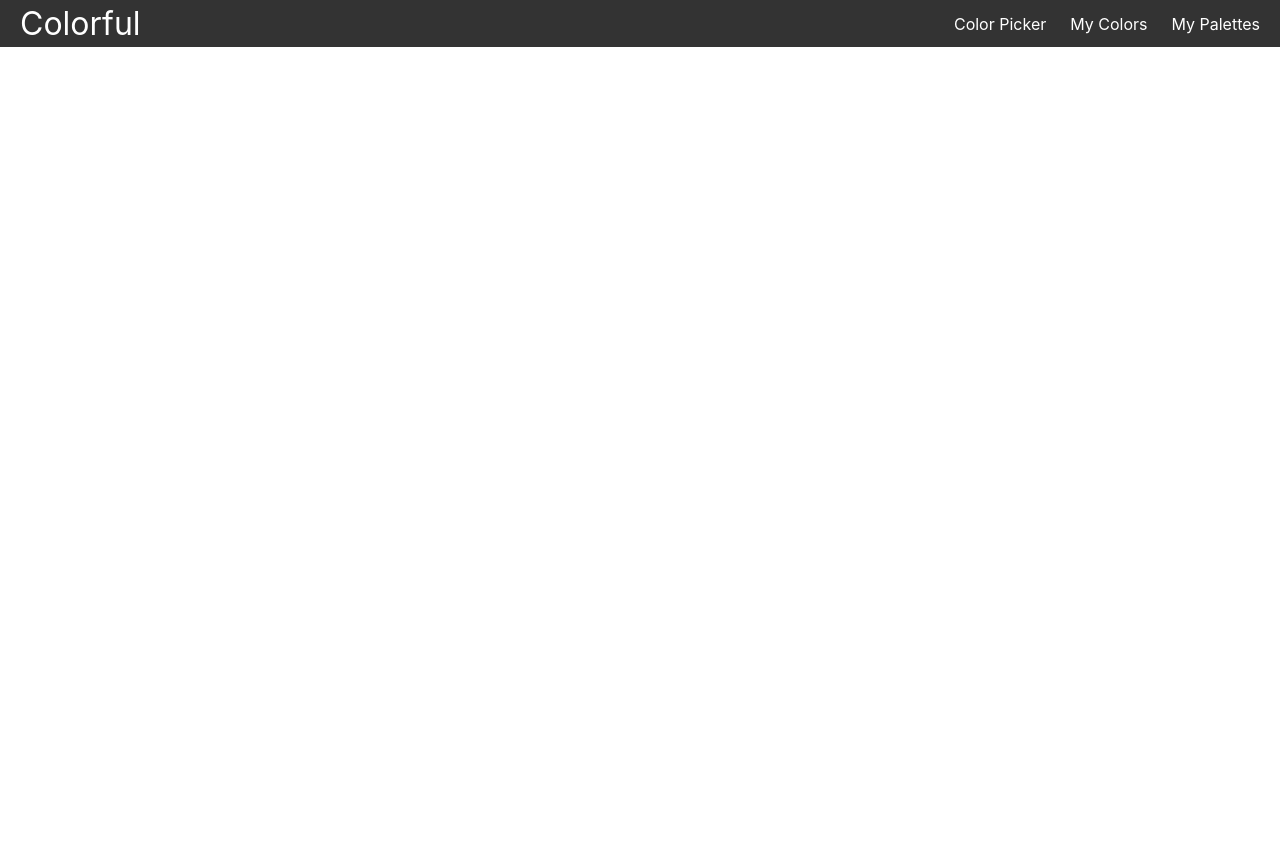
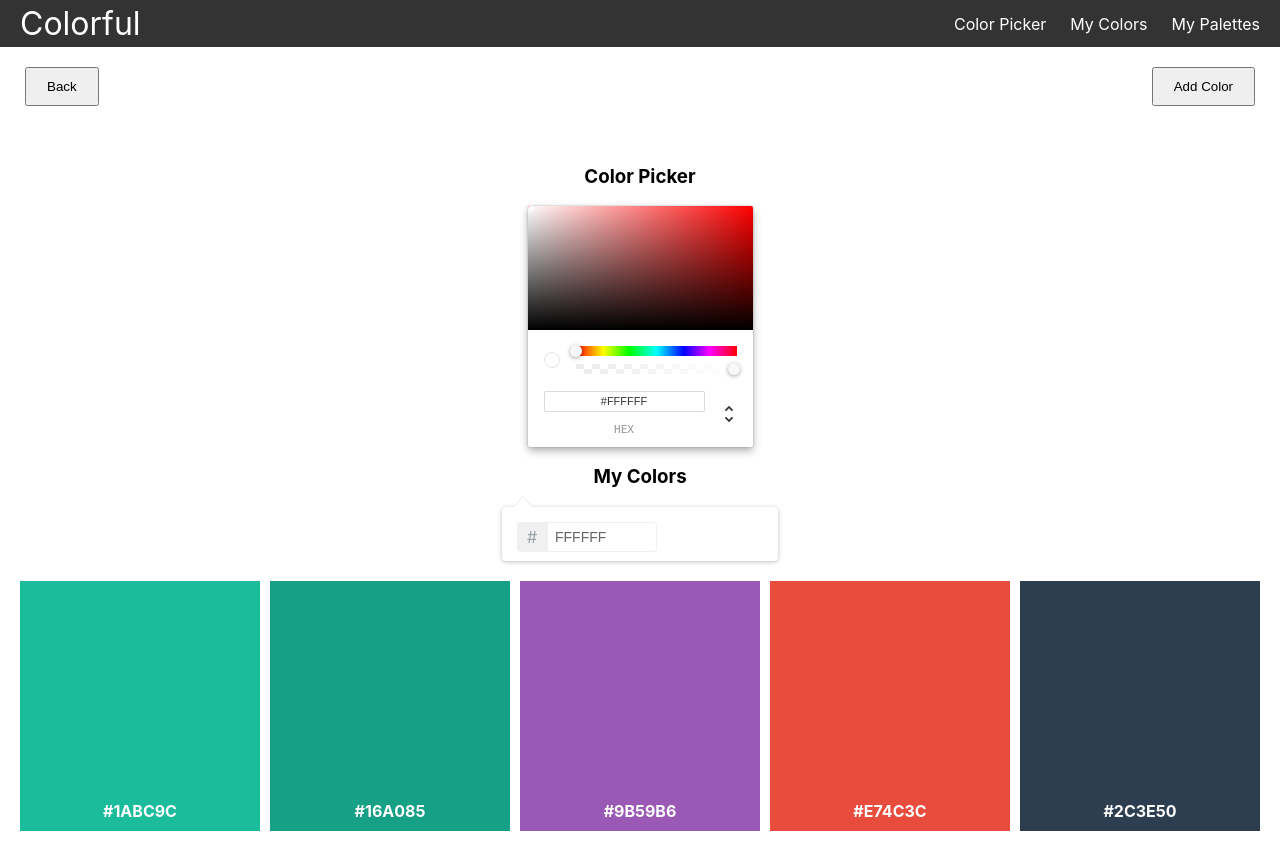
Before and after one commit to saruar-ryskaliyev/color-palette-front, a React (Create React App) app: page /create-palette in a window 1280 px wide. Before the commit the page ends 800 px from the top, so only its background shows below. Built offline with nearby package versions, Linux system fonts and the light colour scheme.

Commit message:
color palette prototype

```diff
--- a/package.json
+++ b/package.json
@@ -6,12 +6,14 @@
     "@testing-library/jest-dom": "^5.17.0",
     "@testing-library/react": "^13.4.0",
     "@testing-library/user-event": "^13.5.0",
+    "chroma-js": "^2.4.2",
     "react": "^18.2.0",
     "react-dom": "^18.2.0",
     "react-router-dom": "^6.22.3",
     "react-scripts": "^5.0.1",
-    "react-slider-color-picker": "^2.0.0",
+    "react-slugify": "^3.0.3",
     "rgb-to-hsl": "^0.0.3",
+    "styled-components": "^6.1.8",
     "web-vitals": "^2.1.4"
   },
   "scripts": {
--- a/src/App.js
+++ b/src/App.js
@@ -2,6 +2,8 @@ import Navbar from "./Navbar";
 import ColorPicker from "./pages/ColorPicker";
 import MyPalettes from "./pages/MyPalettes";
 import MyColors from "./pages/MyColors";
+import CreatePalette from "./pages/CreatePalette";
+
 import {Route, Routes} from "react-router-dom";
 
 function App(){
@@ -12,6 +14,7 @@ function App(){
                 <Route path="/" element={<ColorPicker />} />
                 <Route path="/my-palettes" element={<MyPalettes />} />
                 <Route path="/my-colors" element={<MyColors />} />
+                <Route path="/create-palette" element={<CreatePalette />} />
             </Routes>
         </div>
     </>
--- /dev/null
+++ b/src/pages/CreatePalette.js
@@ -0,0 +1,151 @@
+import React, { useState, useEffect } from 'react';
+import styled from 'styled-components';
+import { useNavigate } from 'react-router-dom';
+import { ChromePicker, TwitterPicker } from 'react-color';
+
+
+
+
+
+const Container = styled.div`
+    display: flex;
+    flex-direction: column;
+    align-items: center;
+    padding: 20px;
+`;
+
+const Header = styled.div`
+    display: flex;
+    justify-content: space-between;
+    width: 100%;
+    margin-bottom: 20px;
+`;
+
+const ColorGrid = styled.div`
+    display: grid;
+    grid-template-columns: repeat(auto-fit, minmax(100px, 1fr));
+    gap: 10px;
+    width: 100%;
+`;
+
+const ColorSwatch = styled.div`
+    height: 250px;
+    background-color: ${(props) => props.color};
+    display: flex;
+    align-items: flex-end;
+    justify-content: center;
+    color: #fff;
+    font-weight: bold;
+    padding: 10px;
+`;
+
+const Dropdown = styled.select`
+  padding: 5px;
+  margin-right: 10px;
+`;
+
+const Button = styled.button`
+  padding: 10px 20px;
+  margin: 0 5px;
+`;
+
+const ColorPickerContainer = styled.div`
+  margin: 20px 0;
+  display: flex;
+  justify-content: center;
+  align-items: center;
+  flex-direction: column;
+`;
+
+const MyColorsList = styled.div`
+  display: flex;
+  flex-wrap: wrap;
+  gap: 10px;
+  padding: 10px;
+`;
+
+const MyColorSwatch = styled.div`
+  width: 50px;
+  height: 50px;
+  background-color: ${(props) => props.color};
+  border-radius: 5px;
+  cursor: pointer;
+`;
+
+export default function CreatePalette() {
+
+    const navigate = useNavigate();
+
+    useEffect(() => {
+        const loadedColorObjects = JSON.parse(localStorage.getItem('colors')) || [];
+
+        const loadedColorStrings = loadedColorObjects.map(colorObj => colorObj.hex);
+
+        setMyColors(loadedColorStrings);
+      }, []);
+
+
+
+    const [colorFormat, setColorFormat] = useState('hex');
+    const [colors, setColors] = useState([
+        '#1ABC9C',
+        '#16A085',
+        '#9B59B6',
+        '#E74C3C',
+        '#2C3E50',
+    ]);
+    const [currentColor, setCurrentColor] = useState('#fff');
+    const [myColors, setMyColors] = useState([]);
+
+
+    console.log(myColors)
+
+
+
+      const addNewColor = (color) => {
+        setColors([...colors, color]);
+      };
+
+      const handleColorChange = (color) => {
+        setCurrentColor(color.hex);
+      };
+
+      const selectMyColor = (color) => {
+        setCurrentColor(color);
+      };
+
+      const goBack = () => {
+        navigate('/my-palettes');
+      };
+
+      return (
+        <Container>
+          <Header>
+            <Button onClick={goBack}>Back</Button>
+            <div>
+              <Button onClick={() => addNewColor(currentColor)}>Add Color</Button>
+            </div>
+          </Header>
+          <ColorPickerContainer>
+          < h3>Color Picker</h3>
+            <ChromePicker color={currentColor} onChangeComplete={handleColorChange} />
+            <h3>My Colors</h3>
+            <TwitterPicker
+                colors={myColors}
+                color={currentColor}
+                onChangeComplete={handleColorChange}
+            />
+          </ColorPickerContainer>
+
+
+
+          <ColorGrid>
+            {colors.map((color, index) => (
+              <ColorSwatch key={index} color={color}>
+                {color.toUpperCase()}
+              </ColorSwatch>
+            ))}
+          </ColorGrid>
+        </Container>
+      );
+    }
--- a/src/pages/MyPalettes.js
+++ b/src/pages/MyPalettes.js
@@ -1,9 +1,39 @@
+import React, { useState } from 'react';
+import { useNavigate } from "react-router-dom";
+import CreatePalette from './CreatePalette';
+
 function MyPalettes() {
-    return (
-        <div>
-            <h1>My Palettes</h1>
-        </div>
-    );
+
+  const styleButton = {
+    backgroundColor: 'black',
+    color: 'white',
+    padding: '10px 20px',
+    border: 'none',
+    borderRadius: '5px',
+    cursor: 'pointer',
+    marginTop: '10px',
+  };
+
+  const navigate = useNavigate()
+
+  const createPalette = () => {
+
+    navigate('/create-palette');
+
+
+
+  };
+
+
+  return (
+    <div>
+      <h1>My Palettes</h1>
+
+      <button onClick={createPalette} style={styleButton}>
+        Create Palette
+      </button>
+    </div>
+  );
 }
 
 export default MyPalettes;
```
Also changed, not shown: 1 other file (tests, documents, lock files or other folders).
